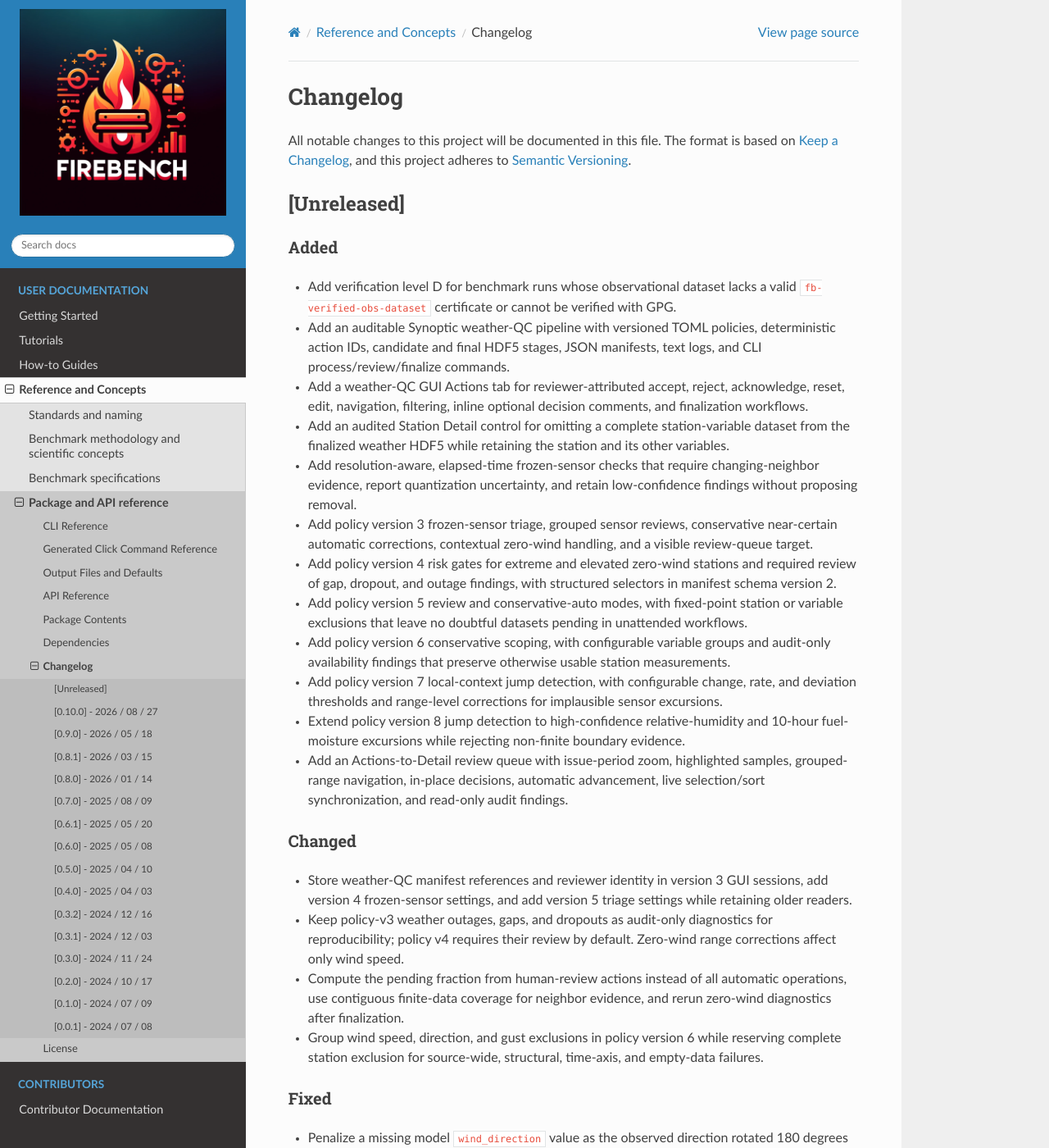
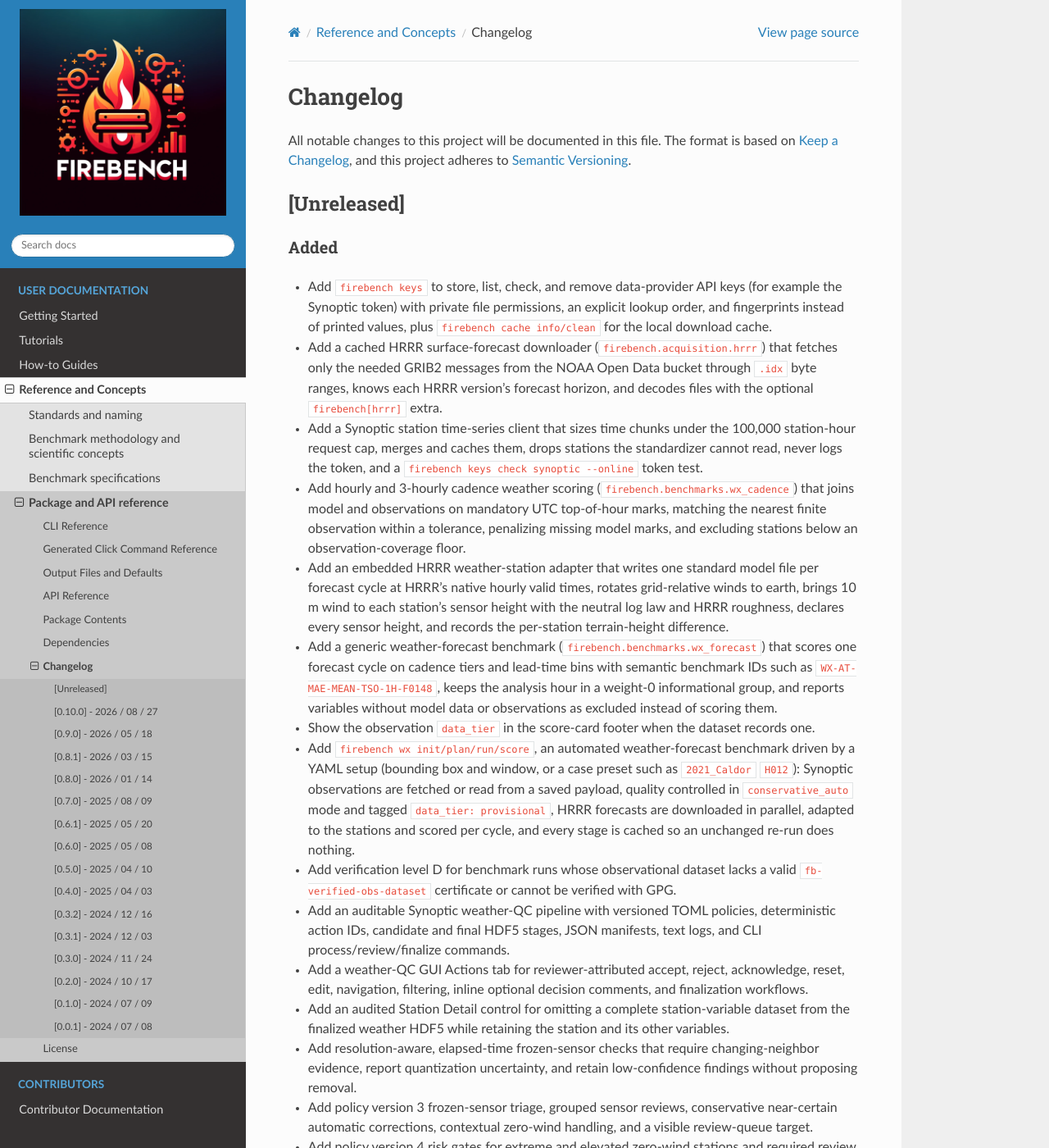
Before and after one commit to wirc-sjsu/firebench, a Sphinx documentation site: the page built from docs/changelog.md, in a window 1280 px wide and 1400 px high. Shown: the whole window at 82% size. Built offline with Sphinx 7.4.7 and the Read the Docs theme 3.1.0, drawn with Linux system fonts in a browser that asks for light colours; some of the changed text lies outside the part shown.

Commit message:
prepare 0.11dev2 release

```diff
--- a/docs/changelog.md
+++ b/docs/changelog.md
@@ -8,6 +8,33 @@ and this project adheres to [Semantic Versioning](https://semver.org/).
 
 ### Added
 
+- Add `firebench keys` to store, list, check, and remove data-provider API keys (for example the
+  Synoptic token) with private file permissions, an explicit lookup order, and fingerprints instead
+  of printed values, plus `firebench cache info/clean` for the local download cache.
+- Add a cached HRRR surface-forecast downloader (`firebench.acquisition.hrrr`) that fetches only the
+  needed GRIB2 messages from the NOAA Open Data bucket through `.idx` byte ranges, knows each HRRR
+  version's forecast horizon, and decodes files with the optional `firebench[hrrr]` extra.
+- Add a Synoptic station time-series client that sizes time chunks under the 100,000 station-hour
+  request cap, merges and caches them, drops stations the standardizer cannot read, never logs the
+  token, and a `firebench keys check synoptic --online` token test.
+- Add hourly and 3-hourly cadence weather scoring (`firebench.benchmarks.wx_cadence`) that joins
+  model and observations on mandatory UTC top-of-hour marks, matching the nearest finite
+  observation within a tolerance, penalizing missing model marks, and excluding stations below an
+  observation-coverage floor.
+- Add an embedded HRRR weather-station adapter that writes one standard model file per forecast
+  cycle at HRRR's native hourly valid times, rotates grid-relative winds to earth, brings 10 m wind
+  to each station's sensor height with the neutral log law and HRRR roughness, declares every
+  sensor height, and records the per-station terrain-height difference.
+- Add a generic weather-forecast benchmark (`firebench.benchmarks.wx_forecast`) that scores one
+  forecast cycle on cadence tiers and lead-time bins with semantic benchmark IDs such as
+  `WX-AT-MAE-MEAN-TSO-1H-F0148`, keeps the analysis hour in a weight-0 informational group, and
+  reports variables without model data or observations as excluded instead of scoring them.
+- Show the observation `data_tier` in the score-card footer when the dataset records one.
+- Add `firebench wx init/plan/run/score`, an automated weather-forecast benchmark driven by a YAML
+  setup (bounding box and window, or a case preset such as `2021_Caldor` `H012`): Synoptic
+  observations are fetched or read from a saved payload, quality controlled in `conservative_auto`
+  mode and tagged `data_tier: provisional`, HRRR forecasts are downloaded in parallel, adapted to
+  the stations and scored per cycle, and every stage is cached so an unchanged re-run does nothing.
 - Add verification level D for benchmark runs whose observational dataset lacks a valid
   `fb-verified-obs-dataset` certificate or cannot be verified with GPG.
 - Add an auditable Synoptic weather-QC pipeline with versioned TOML policies, deterministic action
@@ -31,12 +58,20 @@ and this project adheres to [Semantic Versioning](https://semver.org/).
   thresholds and range-level corrections for implausible sensor excursions.
 - Extend policy version 8 jump detection to high-confidence relative-humidity and 10-hour
   fuel-moisture excursions while rejecting non-finite boundary evidence.
+- Add a policy version 9 neighbour-consistency check that excludes air temperature from stations
+  whose hour-paired, lapse-adjusted median bias against stations within 20 km reaches 10 °C,
+  catching biased sensors that pass bounds, frozen, and jump checks in short evaluation windows.
 - Add an Actions-to-Detail review queue with issue-period zoom, highlighted samples, grouped-range
   navigation, in-place decisions, automatic advancement, live selection/sort synchronization, and
   read-only audit findings.
 
 ### Changed
 
+- Treat every fuel-moisture sensor as a trusted source: 10 h FMC stations enter the TSO station set
+  regardless of their sensor-height confidence and skip the model/observation height match.
+- Move the weather-station selection, requirement, run-loop, and aggregation helpers of the Caldor
+  benchmark to `firebench.benchmarks.wx_common` so other cases can reuse them; Caldor benchmark IDs
+  and results are unchanged.
 - Store weather-QC manifest references and reviewer identity in version 3 GUI sessions, add
   version 4 frozen-sensor settings, and add version 5 triage settings while retaining older readers.
 - Keep policy-v3 weather outages, gaps, and dropouts as audit-only diagnostics for reproducibility;
```
Also changed, not shown: 2 other files.
